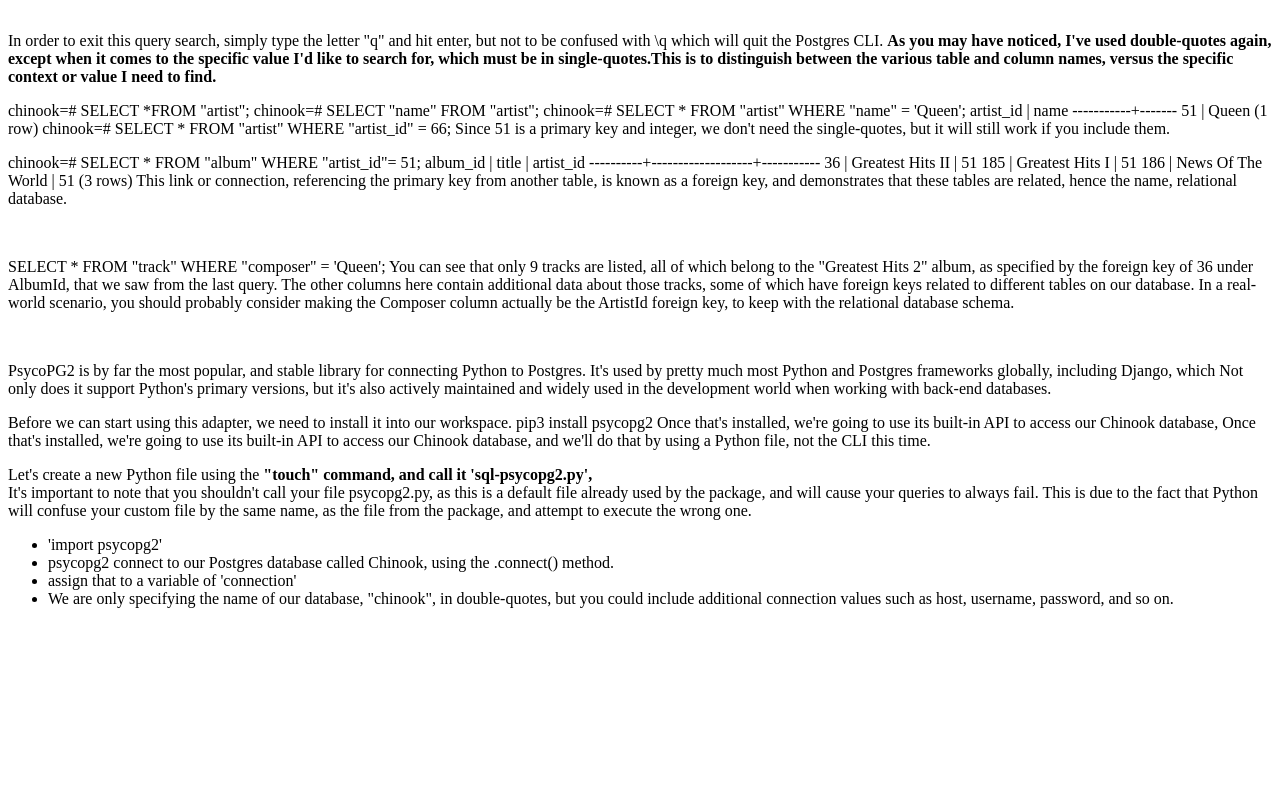
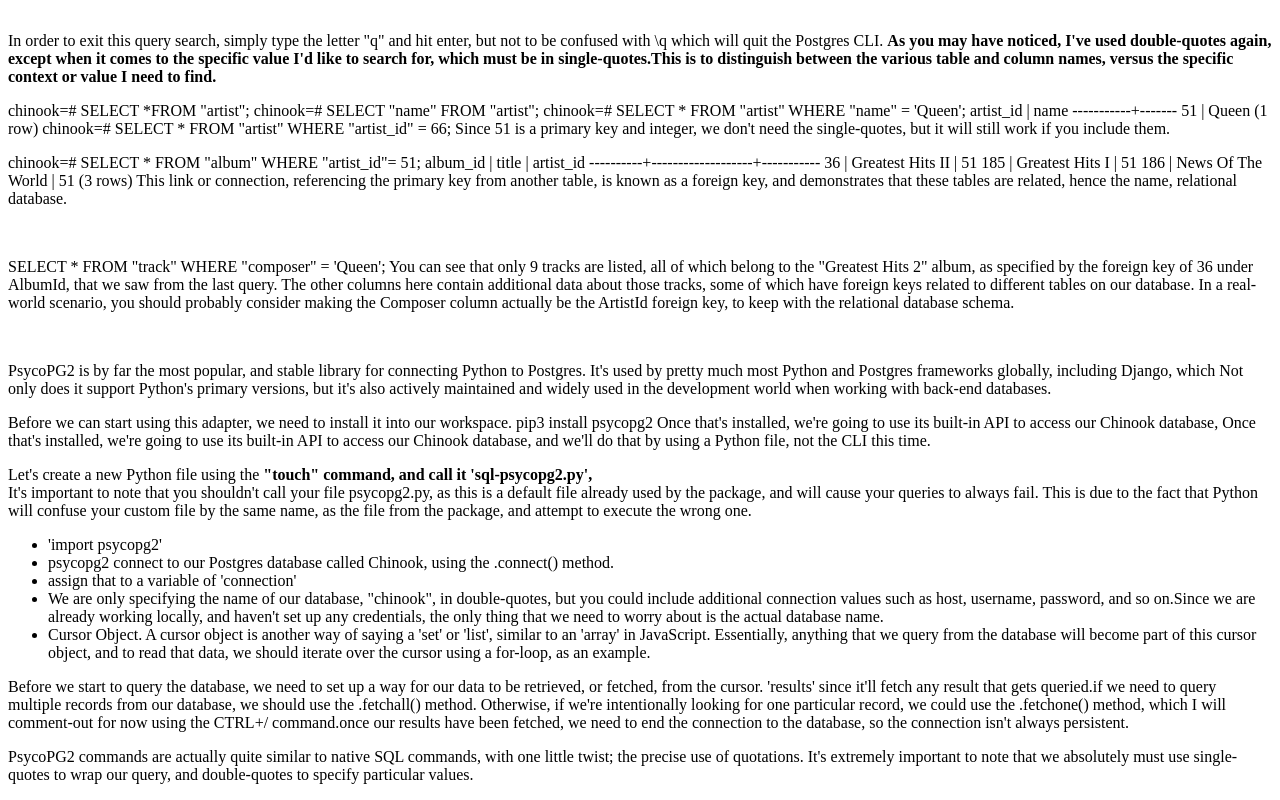
Before and after one commit to martinamicaela/progres-ci-learning, a plain HTML site: page index.html in a window 1280 px wide. Shown: the part 620-1420 px from the top of the page. Before the commit the page ends 1244 px from the top, so only its background shows below. Drawn offline with Linux system fonts and the light colour scheme.

```diff
--- a/index.html
+++ b/index.html
@@ -125,8 +125,26 @@
         the .connect() method.</li>
     <li>assign that to a variable of 'connection'</li>
     <li>We are only specifying the name of our database, "chinook", in double-quotes, but you could
-        include additional connection values such as host, username, password, and so on.</li>
+        include additional connection values such as host, username, password, and so on.Since we are already working locally, and haven't set up any credentials, the only thing
+        that we need to worry about is the actual database name.</li>
+    <li>Cursor Object.
+        A cursor object is another way of saying a 'set' or 'list', similar to an 'array' in JavaScript.
+        Essentially, anything that we query from the database will become part of this cursor object,
+        and to read that data, we should iterate over the cursor using a for-loop, as an example.</li>
 </ul>
+<p>Before we start to query the database, we need to set up a way for our data to be retrieved,
+    or fetched, from the cursor.  'results' since it'll fetch any result that gets queried.if we need to query multiple records from our database, we should use the
+    .fetchall() method.
+    Otherwise, if we're intentionally looking for one particular record, we could use the
+    .fetchone() method, which I will comment-out for now using the CTRL+/ command.once our results have been fetched, we need to end the connection to the database,
+    so the connection isn't always persistent.</p>
+
+
+<p>PsycoPG2 commands are actually quite similar to native SQL commands, with one little twist;
+    the precise use of quotations.
+    It's extremely important to note that we absolutely must use single-quotes to wrap our query,
+    and double-quotes to specify particular values.</p>
+
 
 </body>
 </html>
```
Also changed, not shown: 1 other file.
